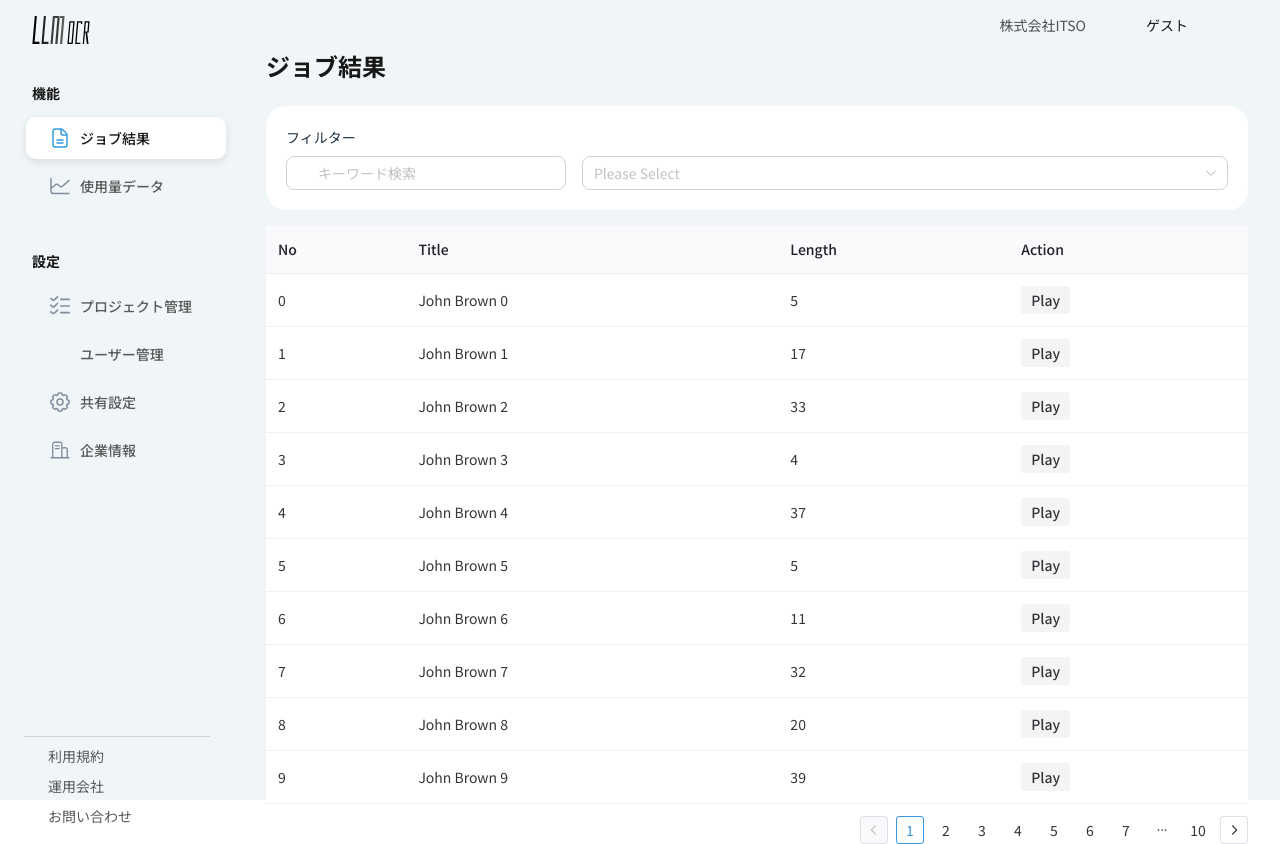
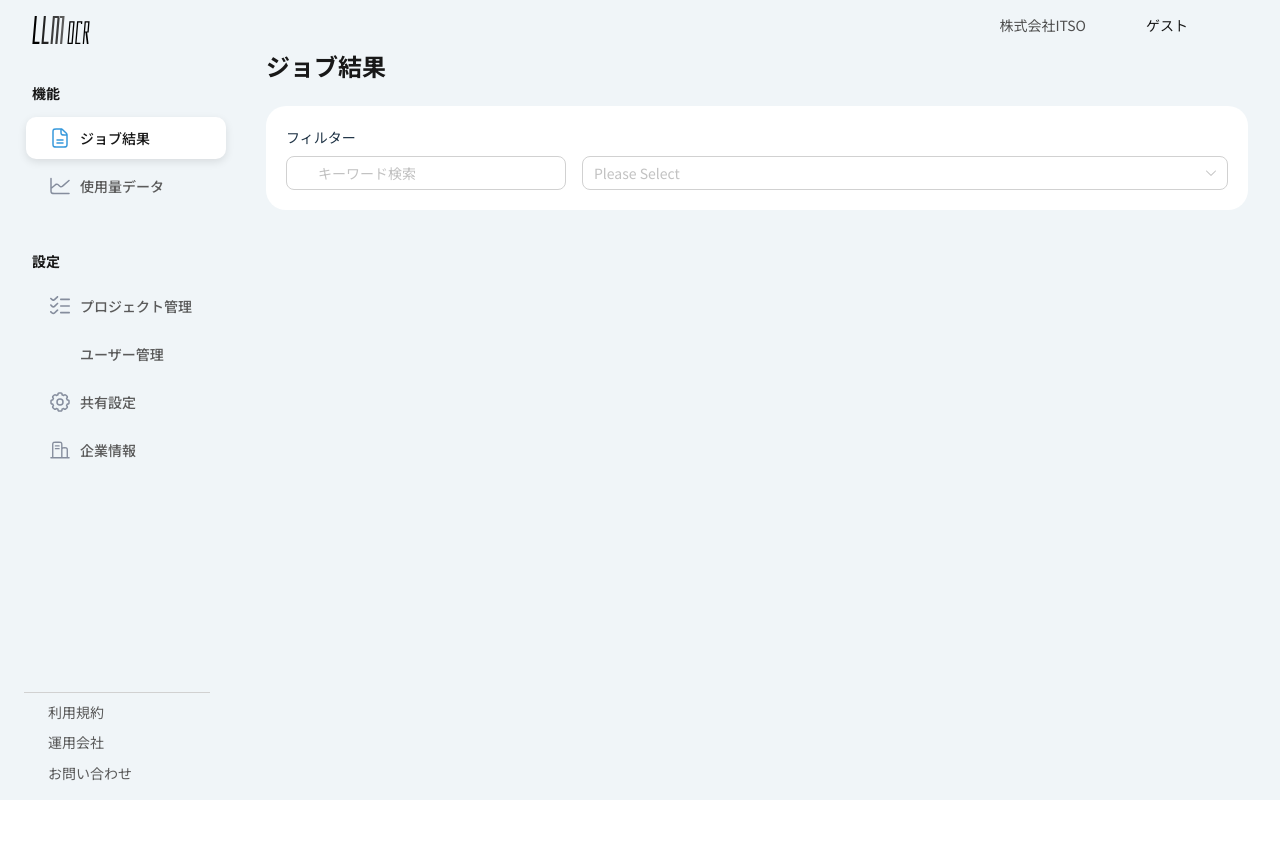
Before and after one commit to DoNgocVi/LLM_OCR, a Vue app: page /dashboard/job-result in a window 1280 px wide. After the commit the page ends 800 px from the top, so only its background shows below. Built offline with nearby package versions, Linux system fonts and the light colour scheme; sample sign-in values are in the browser's storage; some icons are missing; a web font is replaced by a local one.

Commit message:
:bug: fix(desktop): remove mock data in job result screen

```diff
--- a/src/pages/Dashboard/JobResults.vue
+++ b/src/pages/Dashboard/JobResults.vue
@@ -22,16 +22,6 @@
         <n-select v-model:value="value1" :options="defaultOptionSelect" />
       </div>
     </div>
-    <div class="mt-4">
-      <n-data-table
-        :columns="columns"
-        :data="data"
-        :pagination="pagination"
-        :bordered="false"
-        :on-update:page="handlePageChange"
-        :loading="isLoading"
-      />
-    </div>
   </div>
 
   <n-modal
@@ -55,7 +45,7 @@
 </template>
 
 <script setup lang="ts">
-  import { DataTableColumns, NButton, useMessage } from 'naive-ui'
+  import { useMessage } from 'naive-ui'
   import { useCommonStore } from '@/stores/commonStore'
   import { storeToRefs } from 'pinia'
   import { Search } from '@vicons/ionicons5'
@@ -63,78 +53,10 @@
   const commonStore = useCommonStore()
   const {} = storeToRefs(commonStore)
   const value1 = ref()
-  type Song = {
-    no: number
-    title: string
-    length: string
-  }
+
   const message = useMessage()
-  const pagination = ref({
-    pageSize: 10
-  })
-  const isLoading = ref(false)
-  const data = ref(createData())
   const showModal = ref(false)
   const showModalRef = ref(false)
-
-  function createData() {
-    return Array.from({ length: 100 }).map((_, index) => ({
-      no: index,
-      title: `John Brown ${index}`,
-      length: (Math.random() * 40) | 0,
-      address: `New York No. ${index} Lake Park`
-    }))
-  }
-
-  const createColumns = ({ play }: { play: (row: Song) => void }): DataTableColumns<Song> => {
-    return [
-      {
-        title: 'No',
-        key: 'no'
-      },
-      {
-        title: 'Title',
-        key: 'title'
-      },
-      {
-        title: 'Length',
-        key: 'length'
-      },
-      {
-        title: 'Action',
-        key: 'actions',
-        render(row) {
-          return h(
-            NButton,
-            {
-              strong: true,
-              tertiary: true,
-              size: 'small',
-              onClick: () => play(row)
-            },
-            { default: () => 'Play' }
-          )
-        }
-      }
-    ]
-  }
-  const columns = ref(
-    createColumns({
-      play(row: Song) {
-        message.info(`Play ${row.title}`)
-      }
-    })
-  )
-  const handlePageChange = (page: number) => {
-    // const infoPage = {
-    //   page
-    // }
-    console.log(page, 'page')
-    isLoading.value = true
-    setTimeout(() => {
-      isLoading.value = false
-    }, 200)
-  }
   const onPositiveClick = () => {
     message.success('Submit')
     showModalRef.value = false
```
